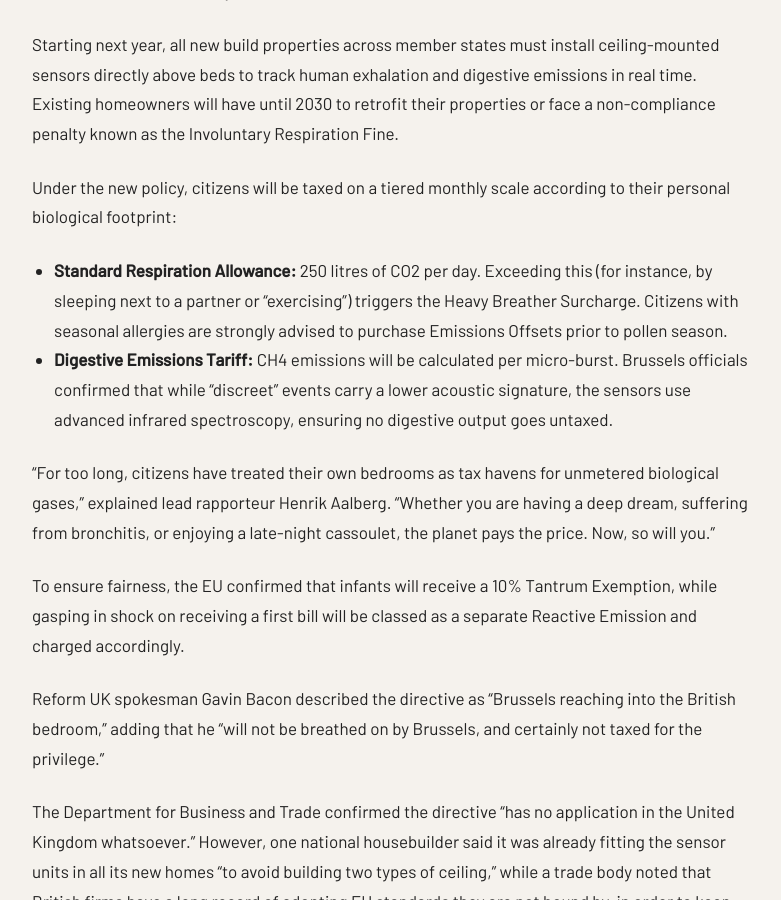
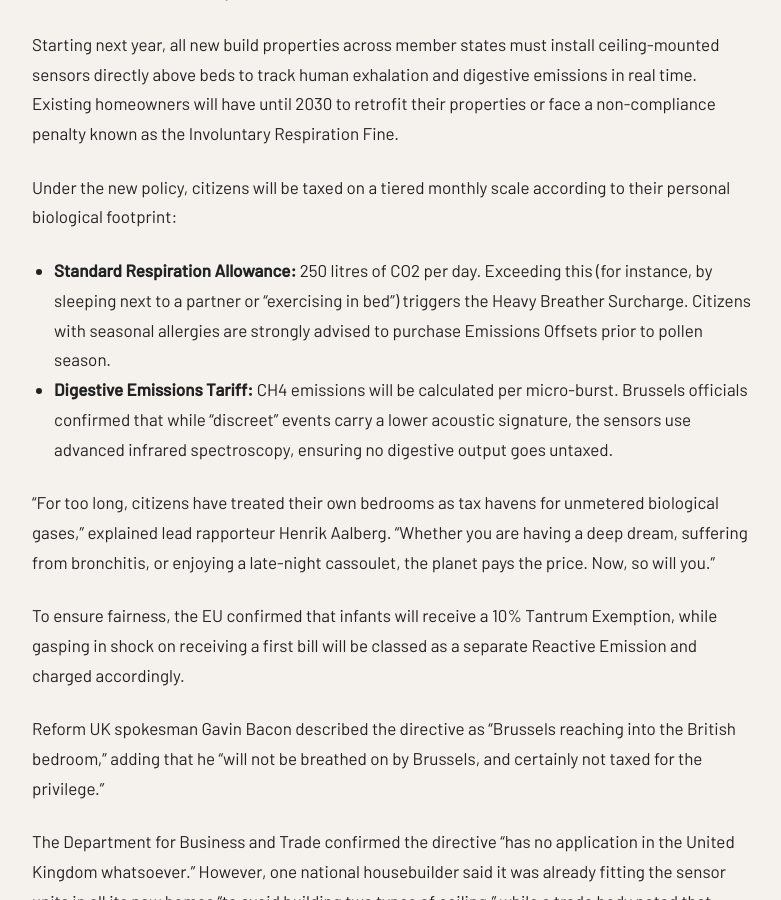
Before and after one commit to matt-palmer999/britishpatriots, a Jekyll site: the page built from _posts/2026-10-03-eu-breath-directive.md, in a window 1280 px wide and 900 px high, scrolled down 1168 px. Shown: the whole window, without its empty margins (248-1029 px from the left). Built offline with Jekyll 4.4.1, drawn with Linux system fonts in a browser that asks for light colours; some web fonts are replaced.

Commit message:
Update 2026-10-03-eu-breath-directive.md

```diff
--- a/_posts/2026-10-03-eu-breath-directive.md
+++ b/_posts/2026-10-03-eu-breath-directive.md
@@ -13,7 +13,7 @@ Starting next year, all new build properties across member states must install c
 
 Under the new policy, citizens will be taxed on a tiered monthly scale according to their personal biological footprint:
 
-* **Standard Respiration Allowance:** 250 litres of CO2 per day. Exceeding this (for instance, by sleeping next to a partner or "exercising") triggers the Heavy Breather Surcharge. Citizens with seasonal allergies are strongly advised to purchase Emissions Offsets prior to pollen season.
+* **Standard Respiration Allowance:** 250 litres of CO2 per day. Exceeding this (for instance, by sleeping next to a partner or "exercising in bed") triggers the Heavy Breather Surcharge. Citizens with seasonal allergies are strongly advised to purchase Emissions Offsets prior to pollen season.
 * **Digestive Emissions Tariff:** CH4 emissions will be calculated per micro-burst. Brussels officials confirmed that while "discreet" events carry a lower acoustic signature, the sensors use advanced infrared spectroscopy, ensuring no digestive output goes untaxed.
 
 "For too long, citizens have treated their own bedrooms as tax havens for unmetered biological gases," explained lead rapporteur Henrik Aalberg. "Whether you are having a deep dream, suffering from bronchitis, or enjoying a late-night cassoulet, the planet pays the price. Now, so will you."
```
